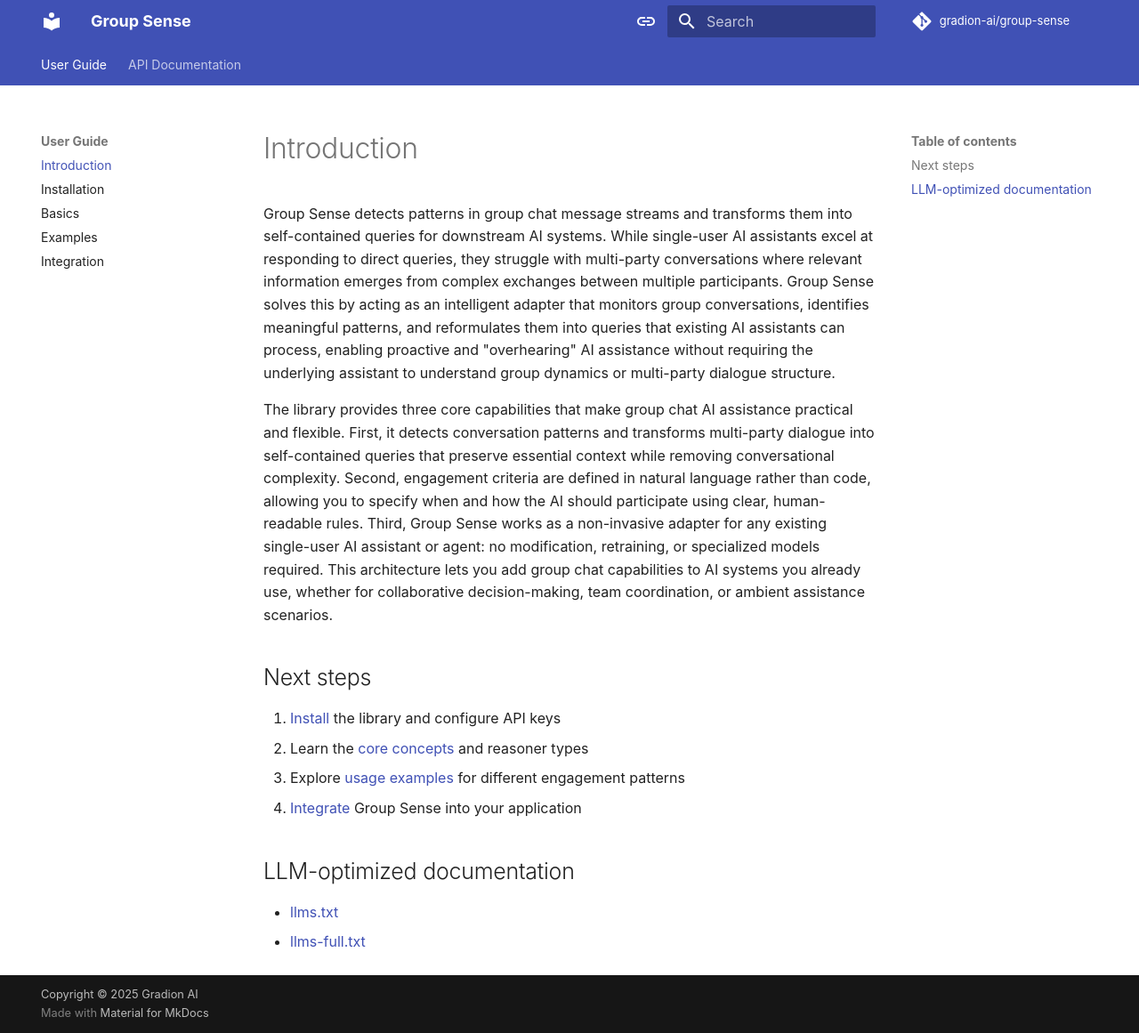
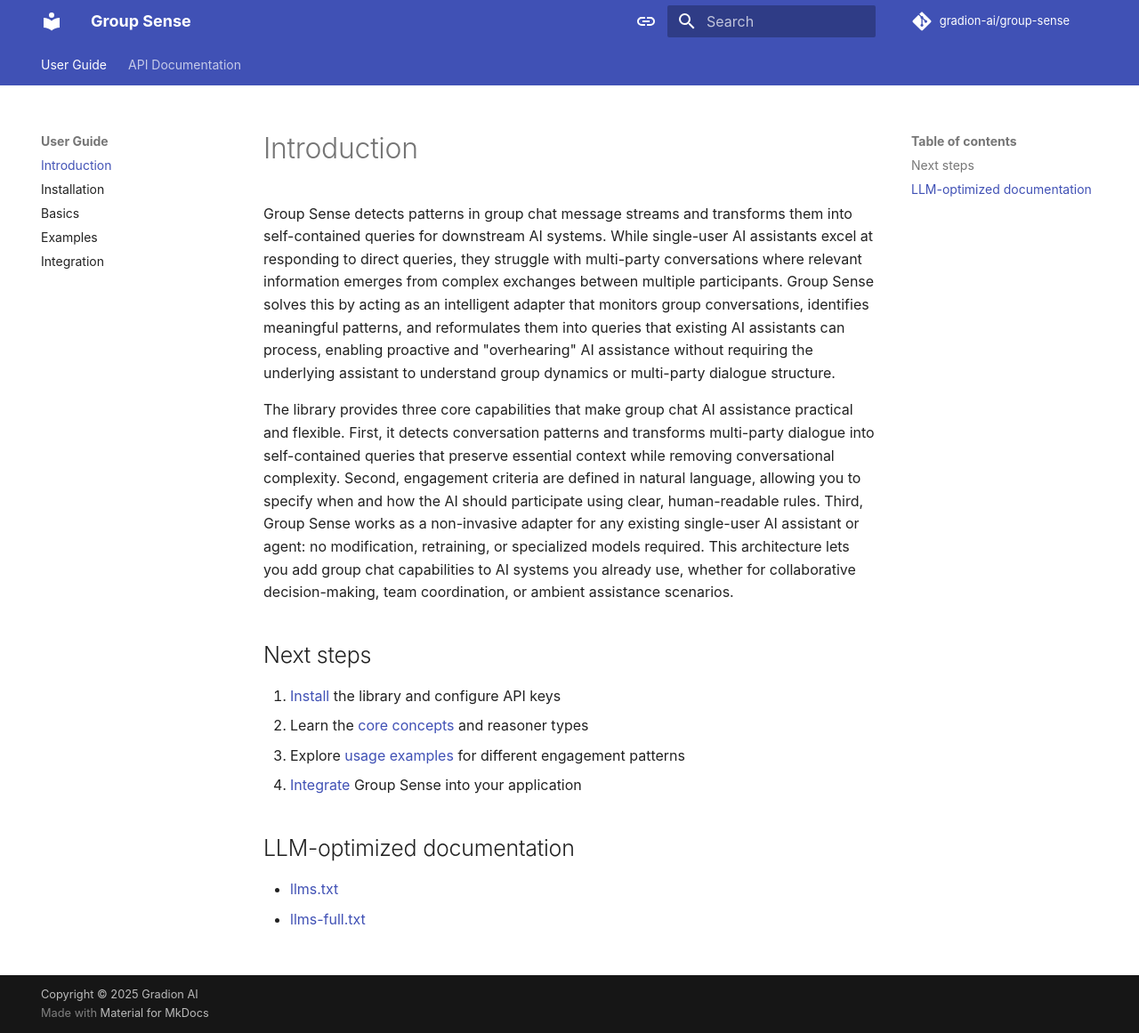
Before and after one commit to gradion-ai/group-sense, an MkDocs documentation site: the page built from docs/index.md, in a window 1280 px wide and 1161 px high. Shown: the whole window at 89% size. Built offline with MkDocs 1.6.1 and Material for MkDocs 9.7.7, drawn with Linux system fonts in a browser that asks for light colours; some web fonts are replaced; comment, search, counter and statistics services are not loaded.

Commit message:
Minor edit in documentation

```diff
--- a/docs/index.md
+++ b/docs/index.md
@@ -2,7 +2,7 @@
 
 Group Sense detects patterns in group chat message streams and transforms them into self-contained queries for downstream AI systems. While single-user AI assistants excel at responding to direct queries, they struggle with multi-party conversations where relevant information emerges from complex exchanges between multiple participants. Group Sense solves this by acting as an intelligent adapter that monitors group conversations, identifies meaningful patterns, and reformulates them into queries that existing AI assistants can process, enabling proactive and "overhearing" AI assistance without requiring the underlying assistant to understand group dynamics or multi-party dialogue structure.
 
-The library provides three core capabilities that make group chat AI assistance practical and flexible. First, it detects conversation patterns and transforms multi-party dialogue into self-contained queries that preserve essential context while removing conversational complexity. Second, engagement criteria are defined in natural language rather than code, allowing you to specify when and how the AI should participate using clear, human-readable rules. Third, Group Sense works as a non-invasive adapter for any existing single-user AI assistant or agent: no modification, retraining, or specialized models required. This architecture lets you add group chat capabilities to AI systems you already use, whether for collaborative decision-making, team coordination, or ambient assistance scenarios.
+The library provides three core capabilities that make group chat AI assistance practical and flexible. First, it detects conversation patterns and transforms multi-party dialogue into self-contained queries that preserve essential context while removing conversational complexity. Second, engagement criteria are defined in natural language, allowing you to specify when and how the AI should participate using clear, human-readable rules. Third, Group Sense works as a non-invasive adapter for any existing single-user AI assistant or agent: no modification, retraining, or specialized models required. This architecture lets you add group chat capabilities to AI systems you already use, whether for collaborative decision-making, team coordination, or ambient assistance scenarios.
 
 ## Next steps
 
```
Also changed, not shown: README.md (+1 -1 lines).
